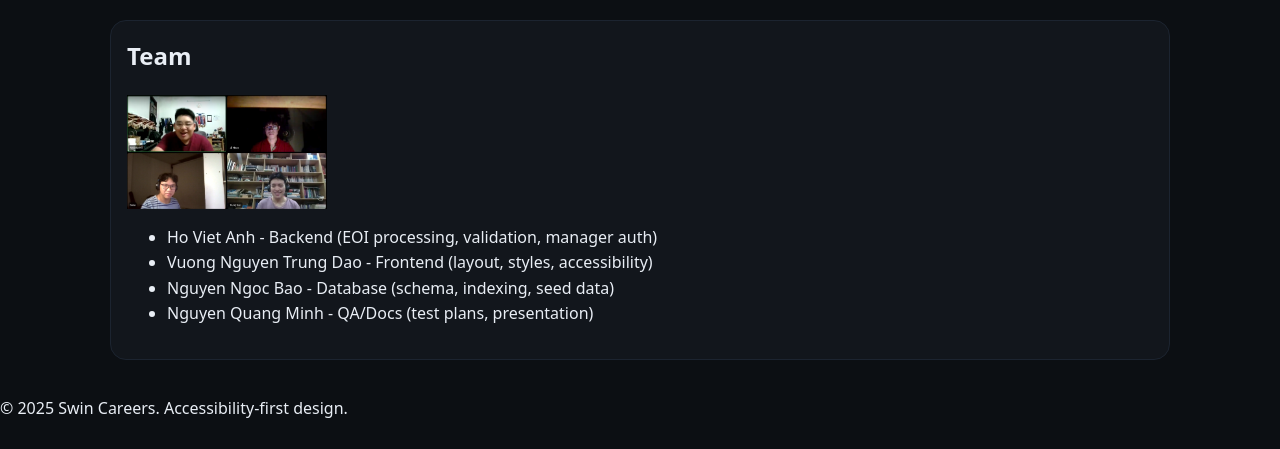
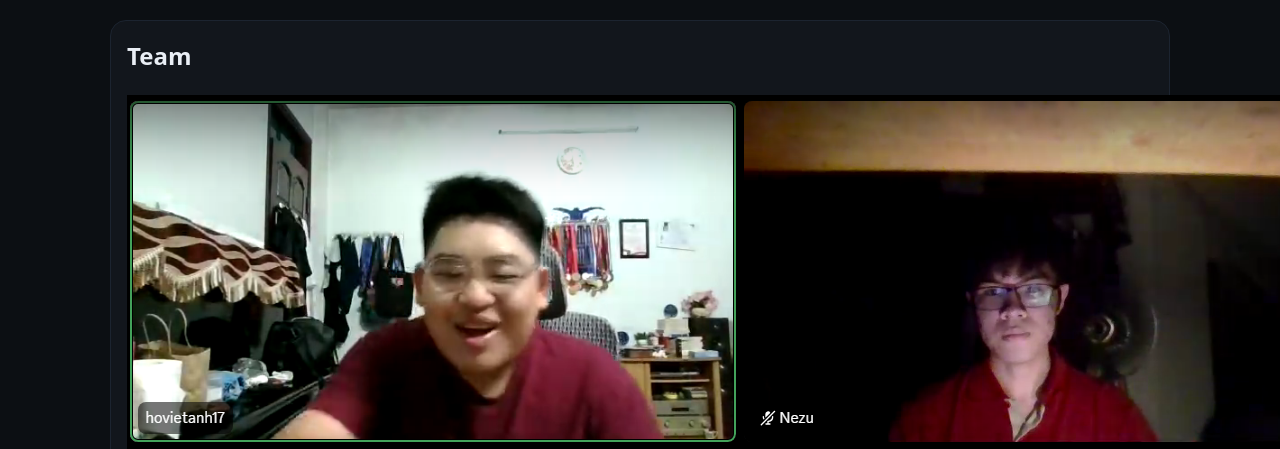
Before and after one commit to 106209531/project-2-group-3, a PHP site: page /about.php in a window 1280 px wide; the page is wider, and only the part inside the window is pictured. Shown: the part 79-528 px from the top of that part. Before the commit the page ends 497 px from the top of that part, so only its background shows below. Run offline with PHP 8.4, Linux system fonts and the light colour scheme.

Commit message:
Clean up image tag in about.php
Removed inline styles from team photo image.

```diff
--- a/about.php
+++ b/about.php
@@ -2,7 +2,7 @@
 <article class="card">
     <h2>Team</h2>
 
-    <img src="images/team.jpg" alt="Team photo" style="max-width: 200px; display:block; margin-bottom: 15px;">
+    <img src="images/team.jpg" alt="Team photo">
 
     <ul>
         <li>Ho Viet Anh - Backend (EOI processing, validation, manager auth)</li>
```
